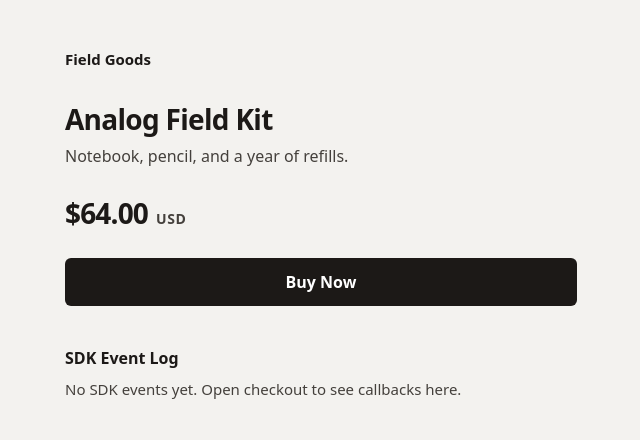
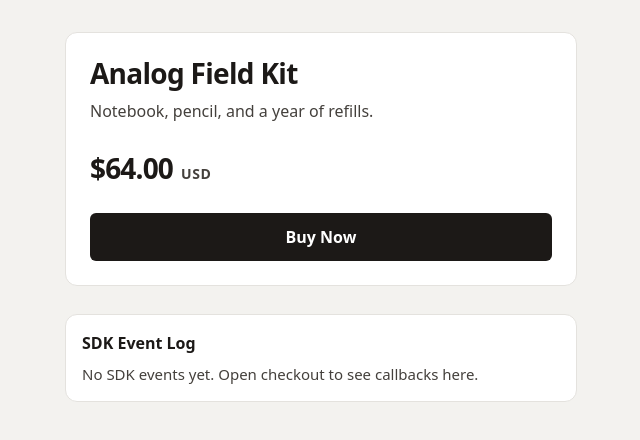
Before and after one commit to paruljamwal/dodo-embeddable-checkout, a React (Vite) app: page / in a window 1280 px wide. Shown: the top 440 px of the page, without its empty margins (319-959 px from the left). Built offline with nearby package versions, Linux system fonts and the light colour scheme.

Commit message:
style: use Dodo branding and tighten the merchant page

```diff
--- a/index.html
+++ b/index.html
@@ -3,7 +3,8 @@
   <head>
     <meta charset="UTF-8" />
     <meta name="viewport" content="width=device-width, initial-scale=1.0" />
-    <title>Dodo Checkout</title>
+    <link rel="icon" href="/favicon.png" type="image/png" />
+    <title>Dodo Payments</title>
   </head>
   <body>
     <div id="root"></div>
--- a/src/checkout/checkout.css
+++ b/src/checkout/checkout.css
@@ -34,21 +34,25 @@ body {
 }
 
 .checkout-brand {
-  margin: 0;
-  font-size: 0.9375rem;
-  font-weight: 600;
-  letter-spacing: -0.01em;
+  display: block;
+  height: 28px;
+  width: auto;
+  max-width: min(11.25rem, calc(100% - 60px));
+  object-fit: contain;
+  object-position: left center;
 }
 
 .checkout-close {
-  min-height: 44px;
-  padding: 0 14px;
+  display: inline-flex;
+  align-items: center;
+  justify-content: center;
+  width: 44px;
+  height: 44px;
+  padding: 0;
   border: 1px solid #d6d3d1;
   border-radius: 6px;
   background: #fff;
   color: #1c1917;
-  font: inherit;
-  font-size: 0.9375rem;
   cursor: pointer;
 }
 
@@ -237,7 +241,7 @@ body {
 }
 
 .checkout-close-spacer {
-  width: 72px;
+  width: 44px;
   min-height: 44px;
 }
 
--- a/src/checkout/components/CheckoutHeader.tsx
+++ b/src/checkout/components/CheckoutHeader.tsx
@@ -7,7 +7,7 @@ type CheckoutHeaderProps = {
 export function CheckoutHeader({ onClose, closeDisabled, showClose }: CheckoutHeaderProps) {
   return (
     <header className="checkout-header">
-      <p className="checkout-brand">Dodo Checkout</p>
+      <img className="checkout-brand" src="/dodo-logo.webp" alt="Dodo Payments" />
       {showClose ? (
         <button
           type="button"
@@ -16,7 +16,15 @@ export function CheckoutHeader({ onClose, closeDisabled, showClose }: CheckoutHe
           disabled={closeDisabled}
           onClick={onClose}
         >
-          Close
+          <svg viewBox="0 0 16 16" width="16" height="16" aria-hidden="true">
+            <path
+              d="M3.5 3.5l9 9M12.5 3.5l-9 9"
+              fill="none"
+              stroke="currentColor"
+              strokeWidth="1.5"
+              strokeLinecap="round"
+            />
+          </svg>
         </button>
       ) : (
         <span className="checkout-close-spacer" aria-hidden="true" />
--- a/src/merchant/EventLog.tsx
+++ b/src/merchant/EventLog.tsx
@@ -61,7 +61,7 @@ export function EventLog({ events, onClear }: EventLogProps) {
       <div className="event-log-header">
         <h2 id="sdk-event-log-heading">SDK Event Log</h2>
         {events.length > 0 ? (
-          <button type="button" className="event-log-clear" onClick={onClear}>
+          <button type="button" className="event-log-clear" aria-label="Clear event log" onClick={onClear}>
             Clear
           </button>
         ) : null}
--- a/src/merchant/MerchantPage.tsx
+++ b/src/merchant/MerchantPage.tsx
@@ -61,7 +61,7 @@ export function MerchantPage() {
 
   return (
     <main className="merchant">
-      <p className="merchant-brand">Field Goods</p>
+      <div className="merchant-content">
         <article className="merchant-product">
           <h1>{mockProduct.name}</h1>
           <p className="merchant-description">{mockProduct.description}</p>
@@ -73,7 +73,7 @@ export function MerchantPage() {
             Buy Now
           </button>
           {notice?.status === 'success' ? (
-          <div className="merchant-status" role="status">
+            <div className="merchant-status merchant-status-success" role="status">
               <p className="merchant-status-title">Payment successful</p>
               <p className="merchant-transaction">
                 <span>Transaction ID</span>
@@ -82,7 +82,7 @@ export function MerchantPage() {
             </div>
           ) : null}
           {notice?.status === 'closed' ? (
-          <p className="merchant-status" role="status">
+            <p className="merchant-status merchant-status-closed" role="status">
               Checkout closed.
             </p>
           ) : null}
@@ -92,7 +92,14 @@ export function MerchantPage() {
             </p>
           ) : null}
         </article>
-      <EventLog events={events} onClear={() => setEvents([])} />
+        <EventLog
+          events={events}
+          onClear={() => {
+            setNotice(null)
+            setEvents([])
+          }}
+        />
+      </div>
     </main>
   )
 }
--- a/src/merchant/merchant.css
+++ b/src/merchant/merchant.css
@@ -1,13 +1,22 @@
 .merchant {
-  max-width: 32rem;
-  margin: 0 auto;
-  padding: 48px 16px 96px;
+  min-height: 100dvh;
 }
 
-.merchant-brand {
-  margin: 0 0 32px;
-  font-size: 0.9375rem;
-  font-weight: 600;
+.merchant-content {
+  width: min(100% - 32px, 32rem);
+  margin-right: auto;
+  margin-left: auto;
+}
+
+.merchant-content {
+  padding: 32px 0 64px;
+}
+
+.merchant-product {
+  padding: 24px;
+  border: 1px solid #e4e2de;
+  border-radius: 12px;
+  background: #fff;
 }
 
 .merchant-product h1 {
@@ -66,8 +75,20 @@
   margin: 16px 0 0;
   padding: 12px 14px;
   border: 1px solid #e4e2de;
-  border-radius: 6px;
+  border-radius: 8px;
+  background: #f7f6f4;
+  color: #44403c;
+  font-size: 0.9375rem;
+}
+
+.merchant-status-closed {
+  border-left: 3px solid #78716c;
+}
+
+.merchant-status-success {
+  border-left: 3px solid #3f6212;
   background: #fff;
+  color: #1c1917;
 }
 
 .merchant-status-title {
@@ -90,14 +111,18 @@
 }
 
 .merchant-status-error {
-  margin: 16px 0 0;
   border-left: 3px solid #9f1239;
+  background: #fff;
   color: #1c1917;
   font-weight: 600;
 }
 
 .event-log {
-  margin-top: 40px;
+  margin-top: 28px;
+  padding: 16px;
+  border: 1px solid #e4e2de;
+  border-radius: 12px;
+  background: #fff;
 }
 
 .event-log-header {
@@ -115,18 +140,20 @@
 
 .event-log-clear {
   min-height: 44px;
-  padding: 0 12px;
-  border: 1px solid #d6d3d1;
-  border-radius: 6px;
-  background: #fff;
-  color: #1c1917;
+  padding: 0 2px;
+  border: 0;
+  background: transparent;
+  color: #44403c;
   font: inherit;
   font-size: 0.9375rem;
+  font-weight: 600;
+  text-decoration: underline;
+  text-underline-offset: 3px;
   cursor: pointer;
 }
 
 .event-log-clear:hover {
-  background: #f7f6f4;
+  color: #1c1917;
 }
 
 .event-log-clear:focus-visible {
@@ -148,7 +175,7 @@
   list-style: none;
   border: 1px solid #e4e2de;
   border-radius: 8px;
-  background: #fff;
+  background: #f7f6f4;
 }
 
 .event-log-item {
@@ -179,13 +206,13 @@
   display: grid;
   gap: 4px;
   margin: 8px 0 0;
-  padding-left: 4.75rem;
 }
 
 .event-log-details div {
   display: grid;
-  grid-template-columns: 7.5rem minmax(0, 1fr);
-  gap: 8px;
+  grid-template-columns: max-content minmax(0, 1fr);
+  gap: 12px;
+  align-items: baseline;
 }
 
 .event-log-details dt {
@@ -200,16 +227,11 @@
 }
 
 @media (max-width: 640px) {
-  .merchant {
-    padding-top: 24px;
-  }
-
-  .event-log-details {
-    padding-left: 0;
+  .merchant-product {
+    padding: 20px 16px;
   }
 
   .event-log-details div {
-    grid-template-columns: 1fr;
-    gap: 0;
+    grid-template-columns: max-content minmax(0, 1fr);
   }
 }
```
Also changed, not shown: public/dodo-logo.webp (added), public/favicon.png (added). Lines whose indentation alone changed are shown as unchanged.
